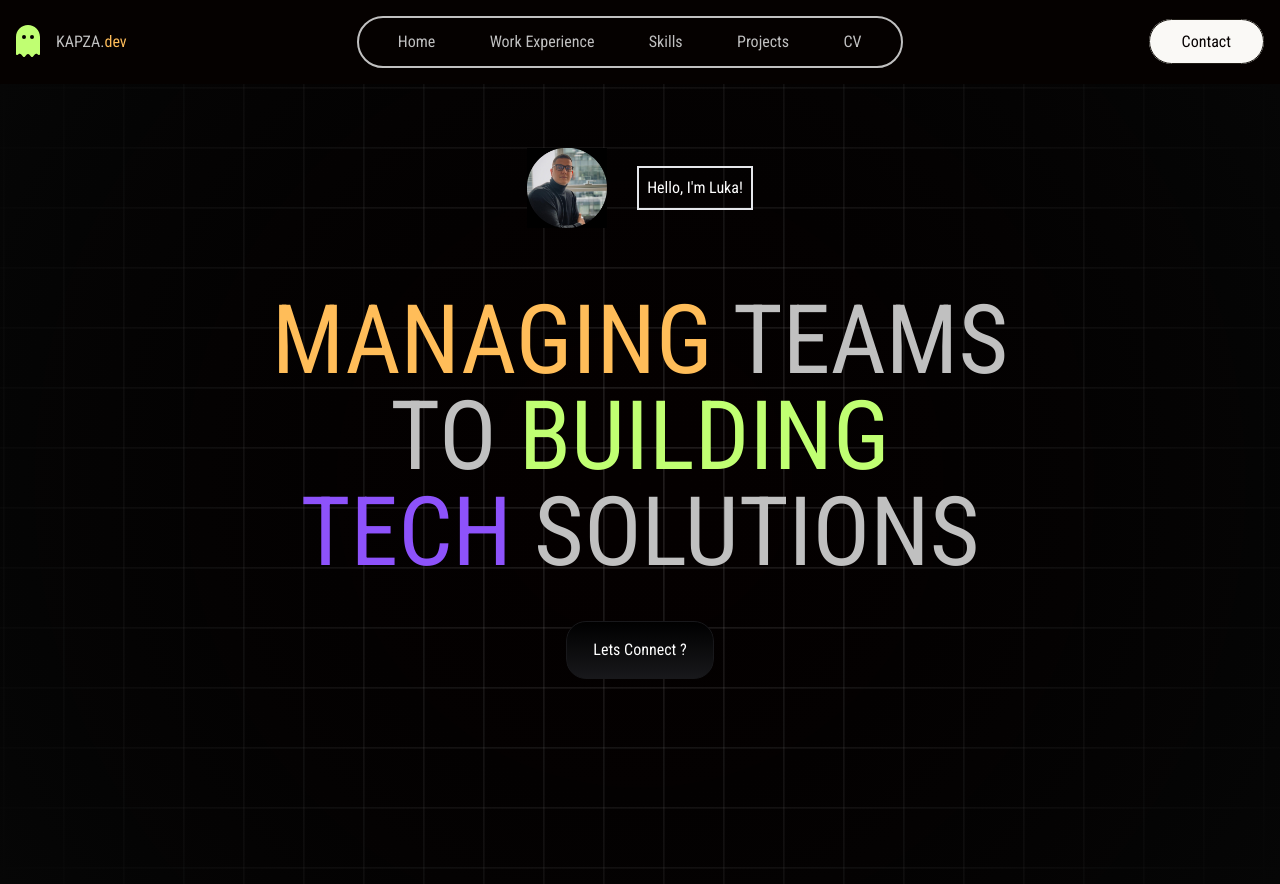
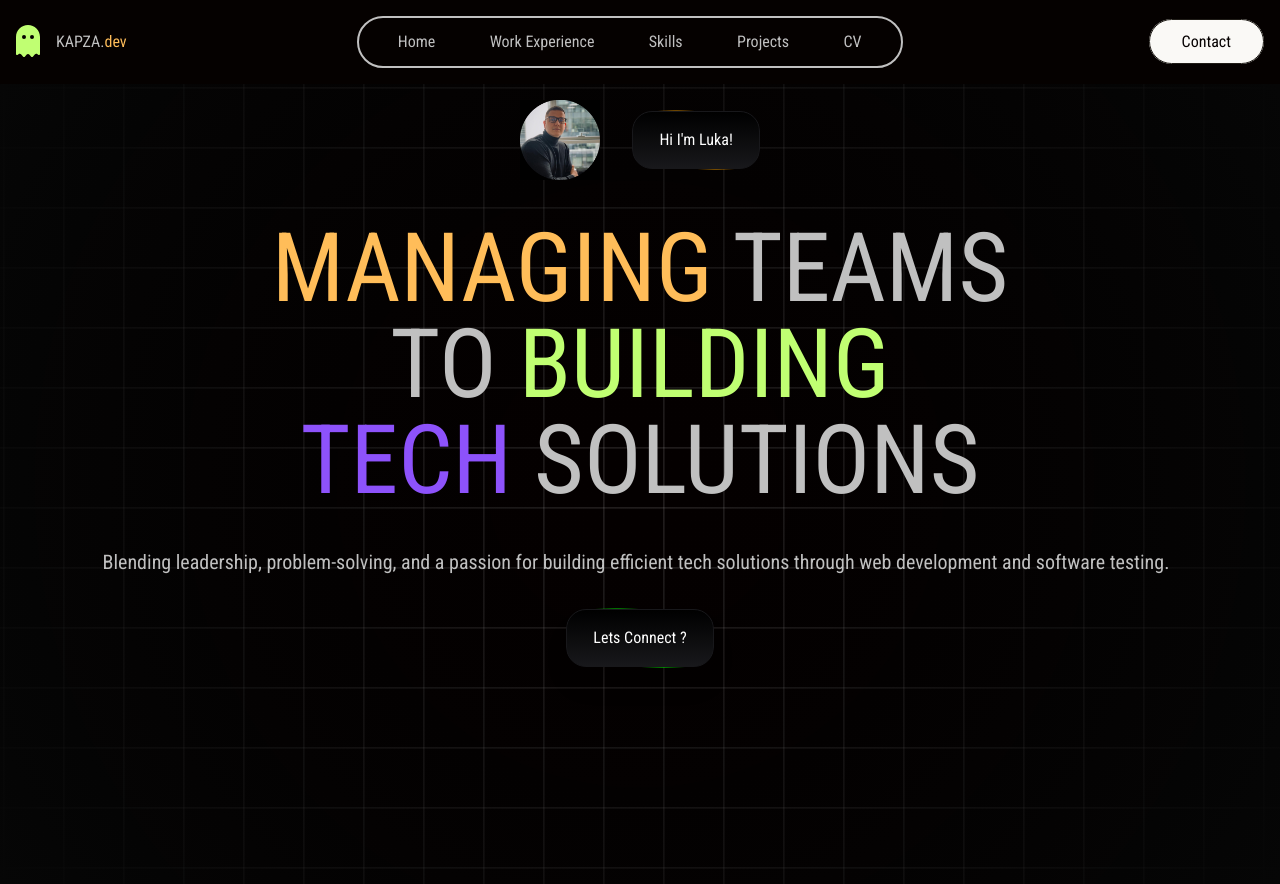
Before and after one commit to Kapza94/kapza.dev, a Next.js app: page / in a window 1280 px wide. Built offline with nearby package versions, Linux system fonts and the light colour scheme.

Commit message:
hero button changes and nav changes

```diff
--- a/src/pages/hero.tsx
+++ b/src/pages/hero.tsx
@@ -16,10 +16,18 @@ const Hero = () => {
           // hoverFillColor="#222"
         />
       </div>
-      <div className="relative z-10 hero-top flex justify-around items-center w-full md:w-1/5 ">
-        <Image src={"/luka.jpg"} width={80} height={80} className="" alt="Picture of Luka" />
-        <div>
-          <h2 className="border-2 border-solid p-2 rounded-lg text-white">Hello, I&apos;m Luka!</h2>
+      <div className="relative z-10 hero-top flex justify-around items-center w-full md:w-1/5">
+        <Image src={"/luka.jpg"} width={80} height={80} className="mr-4" alt="Picture of Luka" />
+        <div className="">
+          <StarBorder
+            as="button"
+            className="connect-btn"
+            color="orange"
+            speed="8s"
+            // onClick={scrollToView}
+          >
+            Hi I&apos;m Luka!
+          </StarBorder>
         </div>
       </div>
       <div className="relative z-10 hero-mid m-10">
@@ -30,7 +38,7 @@ const Hero = () => {
         </div>
         <div className="hero-mid-mid flex justify-center items-center">
           <h2 className="text-4xl md:text-6xl lg:text-8xl">
-            TO <span className="custom-lime-font">BUILDING</span>
+            TO <span className="custom-lime-font">BUILDING </span>
           </h2>
         </div>
         <div className="hero-mid-bottom flex justify-center items-center">
@@ -40,8 +48,21 @@ const Hero = () => {
         </div>
       </div>
 
+      <div className="subheading relative z-10 flex items-center justify-center md:m-4">
+        <h2 className="text-base md:text-xl pl-8 pr-10">
+          Blending leadership, problem-solving, and a passion for building efficient tech solutions
+          through web development and software testing.
+        </h2>
+      </div>
+
       <div className="connect-btn-container">
-        <StarBorder as="button" className="connect-btn border-[#366445]" color="cyan" speed="5s">
+        <StarBorder
+          as="button"
+          className="connect-btn drop-shadow-xl"
+          color="lime"
+          speed="8s"
+          // onClick={contactForm}
+        >
           Lets Connect ?
         </StarBorder>
       </div>
--- a/src/pages/nav.tsx
+++ b/src/pages/nav.tsx
@@ -10,7 +10,7 @@ const Nav = () => {
   };
 
   return (
-    <div className="nav-bar m-4">
+    <div className="nav-bar m-4 sticky top-0 z-50 custom-black">
       <nav className="nav flex-between-centered">
         {/* Logo Section */}
         <div>
@@ -38,7 +38,7 @@ const Nav = () => {
         <div className="hidden md:flex items-center">
           <div className="links flex-between-centered border-2 border-solid p-3">
             <div className="mr-4 ml-4">
-              <a href="" className="link-item">
+              <a href="" className="link-item hover:text-lime-300">
                 Home
               </a>
             </div>
@@ -68,10 +68,7 @@ const Nav = () => {
         {/* Contact Button (Desktop) */}
         <div className="hidden md:block contact">
           <button className="pl-4">
-            <a
-              href=""
-              className="contact-btn hover:text-lime-300 hover:bg-zinc-900 p-3"
-            >
+            <a href="" className="contact-btn hover:text-lime-300 hover:bg-zinc-900 p-3">
               Contact
             </a>
           </button>
@@ -97,10 +94,7 @@ const Nav = () => {
                 CV
               </a>
               <button>
-                <a
-                  href=""
-                  className="contact-btn hover:text-lime-300 hover:bg-zinc-900 p-3"
-                >
+                <a href="" className="contact-btn hover:text-lime-300 hover:bg-zinc-900 p-3">
                   Contact
                 </a>
               </button>
--- a/src/styles/globals.css
+++ b/src/styles/globals.css
@@ -120,7 +120,7 @@ a {
 }
 
 .hero-top {
-  margin: 4rem auto;
+  margin: 1rem auto;
 }
 
 .squares-canvas {
@@ -142,7 +142,7 @@ a {
   margin-top: 2rem;
 }
 
-border-zinc-900 {
-  --tw-border-opacity: 1;
-  border-color: rgb(54, 100, 69 / var(--tw-border-opacity, 1)) !important;
+.text-block-intro {
+  border: 0.5px solid sandybrown;
+  border-radius: 25px;
 }
```
